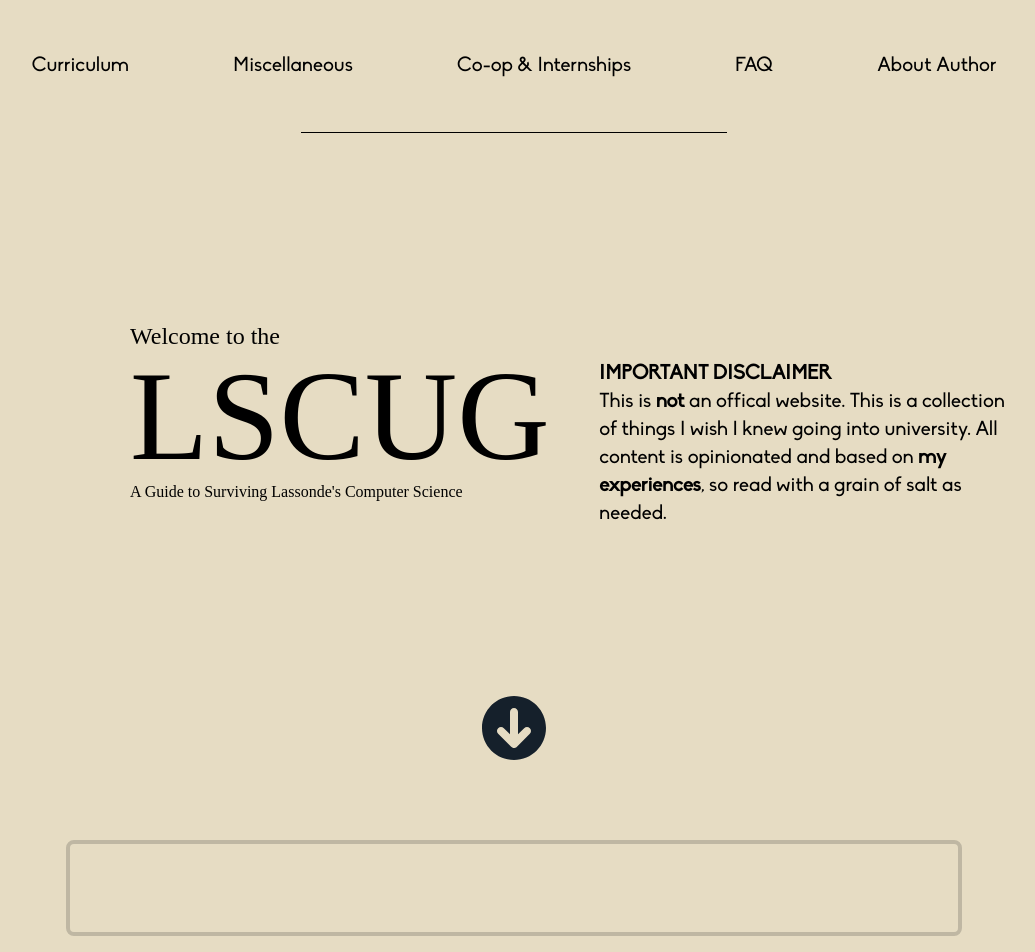
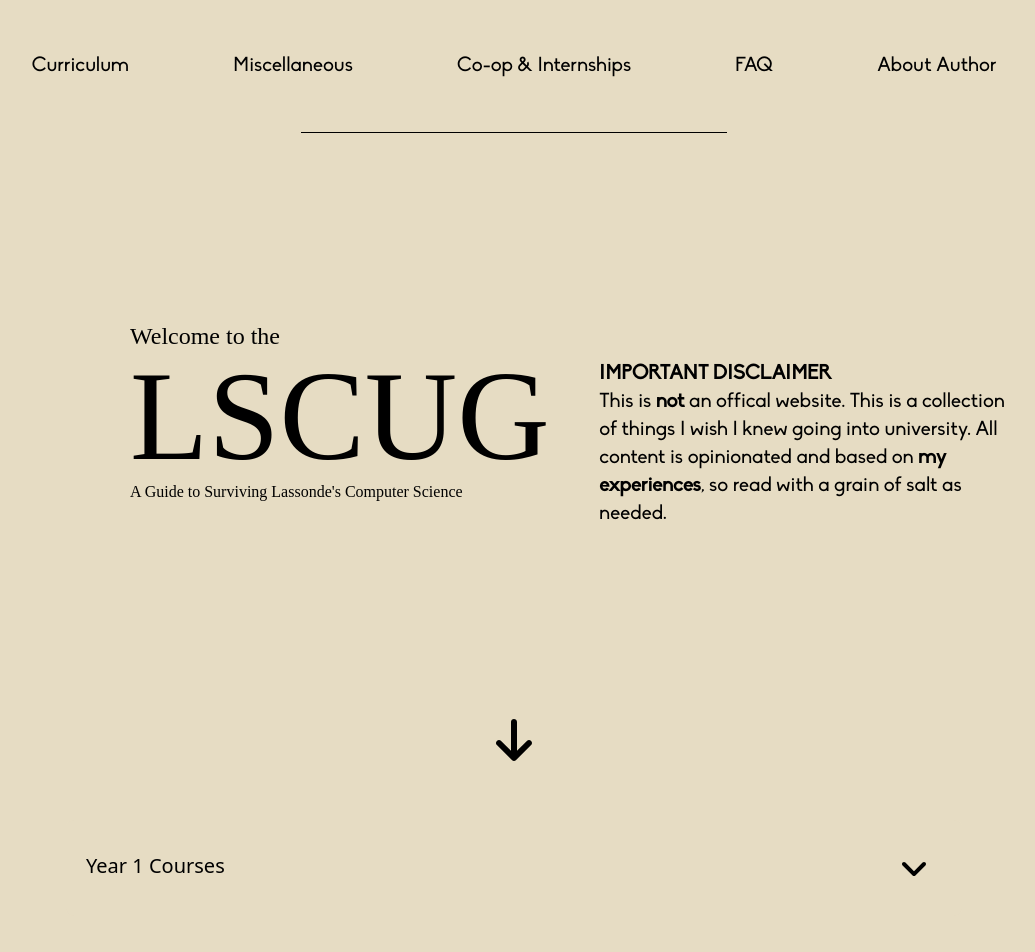
Before and after one commit to chrisngyn/york-cs-primer, a React (Create React App) app in the folder lscug-v2/: page / in a window 1280 px wide. Shown: the top 952 px of the page, without its empty margins (126-1161 px from the left). Built offline with nearby package versions, Linux system fonts and the light colour scheme; a web font is replaced by a local one.

Commit message:
Adding collapsable text box

```diff
--- a/lscug-v2/src/App.jsx
+++ b/lscug-v2/src/App.jsx
@@ -21,10 +21,14 @@
       </div>
       <DownArrow/>
       <div className='h-screen mt-91vh relative bg-offwhite dark:bg-darkbg'>
-        <div className='flex justify-center'>
-          <TextDrop/>
+        <div className='flex flex-col h-full relative items-center'>
+          <TextDrop name="Year 1 Courses" text="A lot of students think that learning is limited to your lectures, and that what you learn in your university curriculum is
+          sufficient to getting a nice job once you graduate. I can't stress this enough - but there is A LOT of learning to be done outside of your lectures. You also need
+          to be practising what you learn as well, usually through making personal projects and putting them on your GitHub. I taught myself a lot of things independently
+          outside of what was in my lectures and I'm all the more better for it. Do you know Git? Do you know fullstack development? Can you make a frontend, can you
+          make a REST API? Do you know how to use a database? If not - don't wait until university teaches you, you can learn all these things in a summer with some
+          Udemy courses."s/>
         </div>
-        <DownArrow/>
       </div>
     </div>
 
--- a/lscug-v2/src/components/downarrow.jsx
+++ b/lscug-v2/src/components/downarrow.jsx
@@ -1,5 +1,5 @@
 import React from 'react';
 
 export default function DownArrow() {
-    return <img className="w-16 h-16 animate-slowbounce absolute left-1/2 -ml-8 bottom-6" src='./images/downarrow.svg'/>
+    return <img className="w-12 h-12 animate-slowbounce absolute left-1/2 -ml-6 bottom-6 dark:invert" src='./images/downarrow.svg' alt="down arrow"/>
 }
--- a/lscug-v2/src/components/textdrop.jsx
+++ b/lscug-v2/src/components/textdrop.jsx
@@ -1,5 +1,16 @@
-import React from 'react';
+import React, { useState } from 'react';
 
-export default function TextDrop() {
-    return <div className='w-70% h-24 bg-offwhite border-owbord border-4 dark:border-darkbord dark:bg-darkbg rounded-lg m-10'></div>
+export default function TextDrop(props) {
+    const [effect, setEffect] = useState(false)
+    return (
+            <div className={`${effect && "h-auto"} w-70% h-24 bg-offwhite relative dark:shadow-botdark select-none dark:bg-darkbord mt-5 rounded-lg transition-height`}
+            onClick={() => {
+                if (effect === false) { setEffect(true) }
+                else { setEffect(false) }
+            }}>
+                <img className={`${effect && "animate-flip"} h-8 w-8 right-8 -mt-4 top-12 dark:invert absolute hover:cursor-pointer`} src="./images/downarrow2.svg" alt="down arrow"/>
+                <div className='relative py-8 px-5 dark:text-white text-xl'>{props.name}</div>
+                <div className={`${effect ? "visible" : "invisible"} p-3 dark:text-white`}>{props.text}</div>
+            </div>
+    )
 }
--- a/lscug-v2/src/index.jsx
+++ b/lscug-v2/src/index.jsx
@@ -7,7 +7,7 @@
 const root = ReactDOM.createRoot(document.getElementById('root'));
 root.render(
   <React.StrictMode>
-    <App />
+      <App />
   </React.StrictMode>
 );
 
--- a/lscug-v2/tailwind.config.js
+++ b/lscug-v2/tailwind.config.js
@@ -28,9 +28,11 @@
       },
       animation: {
         roll: "spin 1s",
+        flip: "halfspin 0.3s forwards",
         fade: "fade 0.15s linear",
         fadedown: "fadedown 1s",
         slowbounce: "slowbounce 3s infinite",
+        expand: "expanding 1s forwards",
       },
       fontFamily: {
         biko: "biko",
@@ -45,12 +47,24 @@
           "0%, 70%, 100%": { transform: "translateY(-25%)" },
           "35%": { transform: "translateY(0%)" },
         },
+        halfspin: {
+          "0%": { transform: "rotate(0)" },
+          "100%": { transform: "rotate(0.5turn)" },
+        },
+        expanding: {
+          "0%": { transform: "scale-y-0" },
+          "100%": { transform: "scale-y-100" },
+        },
       },
       boxShadow: {
         pre: "inset 0 0 0 0 white;",
         box: "inset 300px 0 0 0 white;",
         prelight: "inset 0 0 0 0 #15202b;",
         boxlight: "inset 300px 0 0 0 #15202b;",
+        botdark: "0px 0.6em 0.8em #0b1117",
+      },
+      transitionProperty: {
+        height: "height",
       },
     },
   },
```
Also changed, not shown: lscug-v2/public/images/downarrow.svg, lscug-v2/public/images/downarrow2.svg (added), lscug-v2/src/index.css (line endings or trailing spaces).
